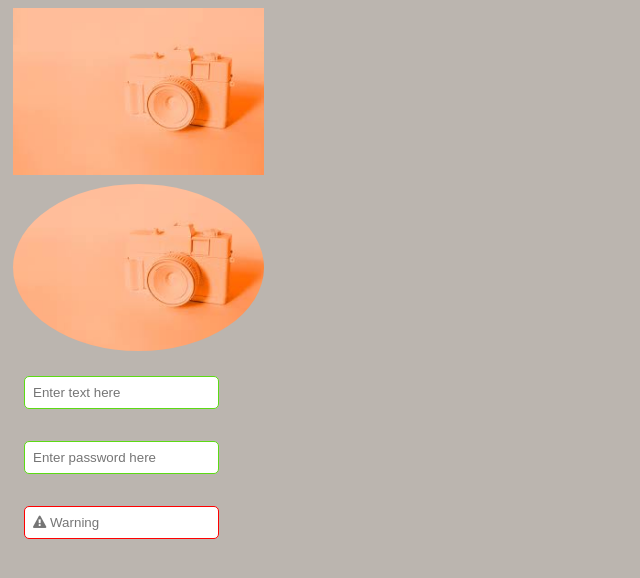
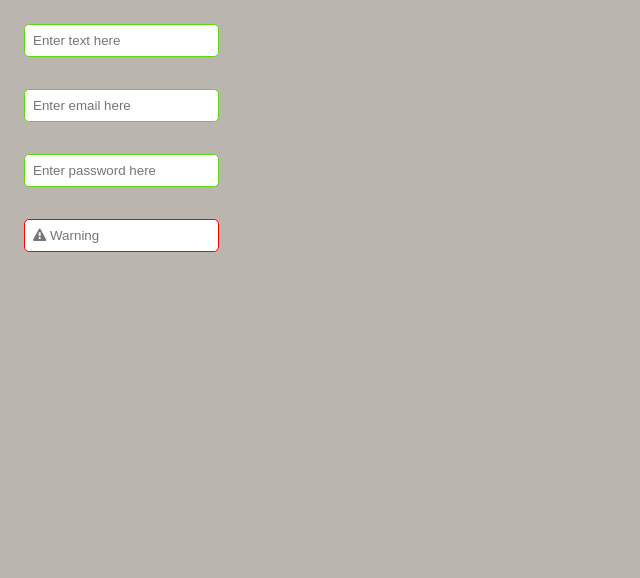
Before and after one commit to Shruthi-Babu/comp-lib, a plain HTML site: page input/input.html in a window 1280 px wide. Shown: the whole page, without its empty margins (0-640 px from the left). Drawn offline with Linux system fonts and the light colour scheme.

Commit message:
Refactored Image and Input

```diff
--- /dev/null
+++ b/image/image.css
@@ -0,0 +1,27 @@
+:root {
+    --primary-color: white;
+    --danger-color:red;
+    --warning-color: orange;
+    --success-color: rgb(92, 218, 20);
+  }
+body {
+    font-family: 'Franklin Gothic Medium', 'Arial Narrow', Arial, sans-serif;
+    background-color: rgb(187, 181, 175);
+}
+
+.html {
+font-size: 62.5%;
+}
+
+.img-container {
+    margin:5px;
+}
+
+.img {
+    width: 20%;
+    height: 20%;
+}
+
+.img-rounded {
+    border-radius: 50%;
+}
--- a/img-input.css
+++ b/input/input.css
@@ -11,19 +11,6 @@ body {
 
 .html {
 font-size: 62.5%;
-}
-
-.img-container {
-    margin:5px;
-}
-
-.img {
-    width: 20%;
-    height: 20%;
-}
-
-.img-rounded {
-    border-radius: 50%;
 }
 
 .input {
--- a/img-input.html
+++ b/input/input.html
@@ -1,35 +1,28 @@
 <!DOCTYPE html>
 <html>
   <head>
-    <title>Image-Input</title>
+    <title>Input</title>
     <meta charset="UTF-8" />
     <link
       rel="stylesheet"
       href="https://cdnjs.cloudflare.com/ajax/libs/font-awesome/4.7.0/css/font-awesome.min.css"
     />
-    <link rel="stylesheet" href="img-input.css">
+    <link rel="stylesheet" href="input.css">
   </head>
   <body>
-        <div class="img-container">
-            <img class="img" src = "./img2.jpeg"/>
-        </div>
-        <div class="img-container ">
-            <img class = "img img-rounded" src = "./img2.jpeg"/>
-        </div>
         <div class="input-container">
             <input class = "input input-primary" type = "text" placeholder="Enter text here"/>
         </div>
+        <div class="input-container">
+          <input class = "input input-primary" type = "email" placeholder="Enter email here"/>
+      </div>
         <div class="input-container">
             <input class = "input input-primary" type = "password" placeholder="Enter password here"/>
         </div>
 
         <div class="input-container">
             <input class = "input input-error" type="text" placeholder="&#xF071; Warning" style="font-family:Arial, FontAwesome" />
-
         </div>
-
-
-
     <script src="./index.js"></script>
   </body>
   </html>
```
Also changed, not shown: image/image.html (added, +25 -0 lines), image/img2.jpeg (renamed from img2.jpeg).
